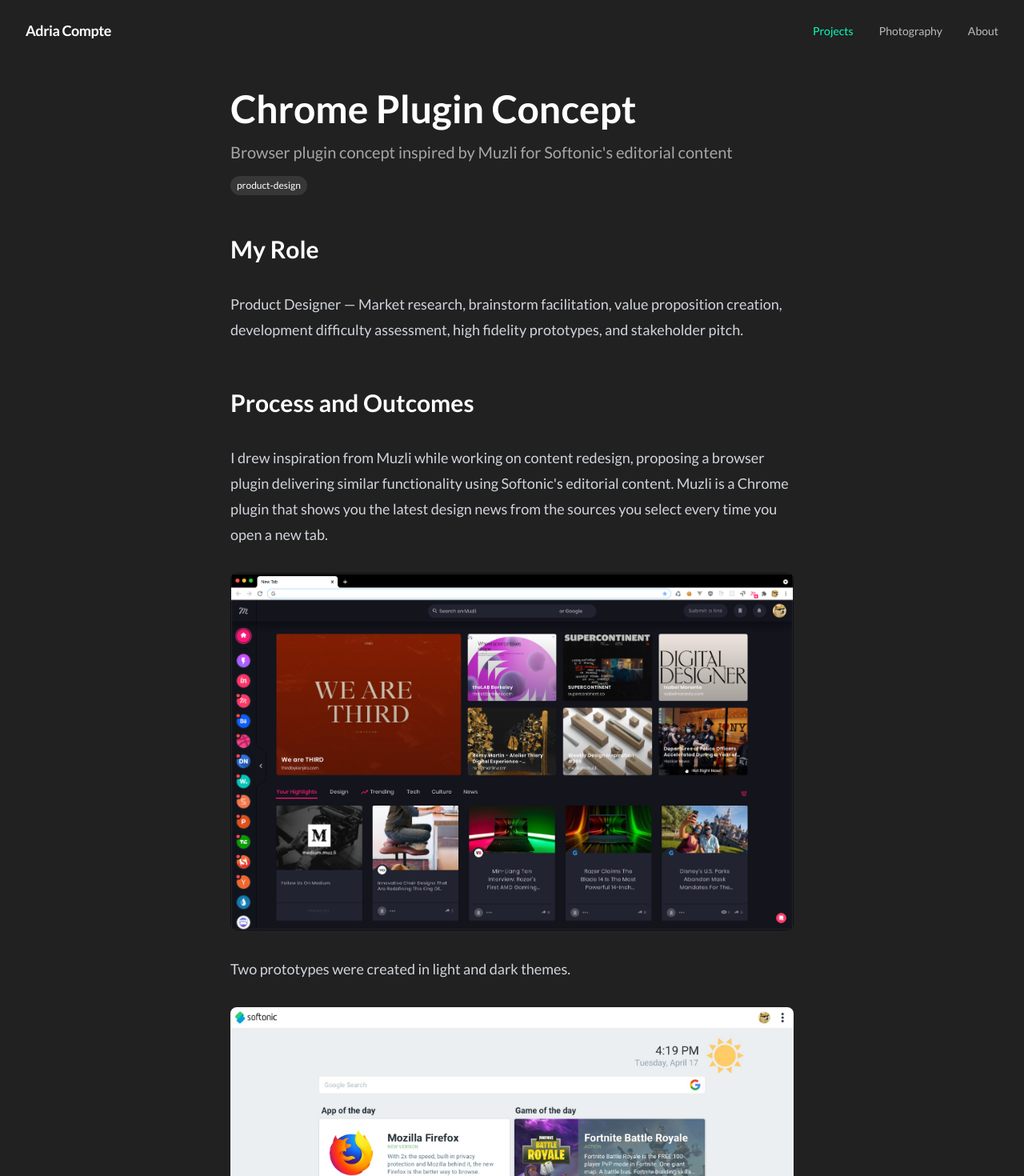
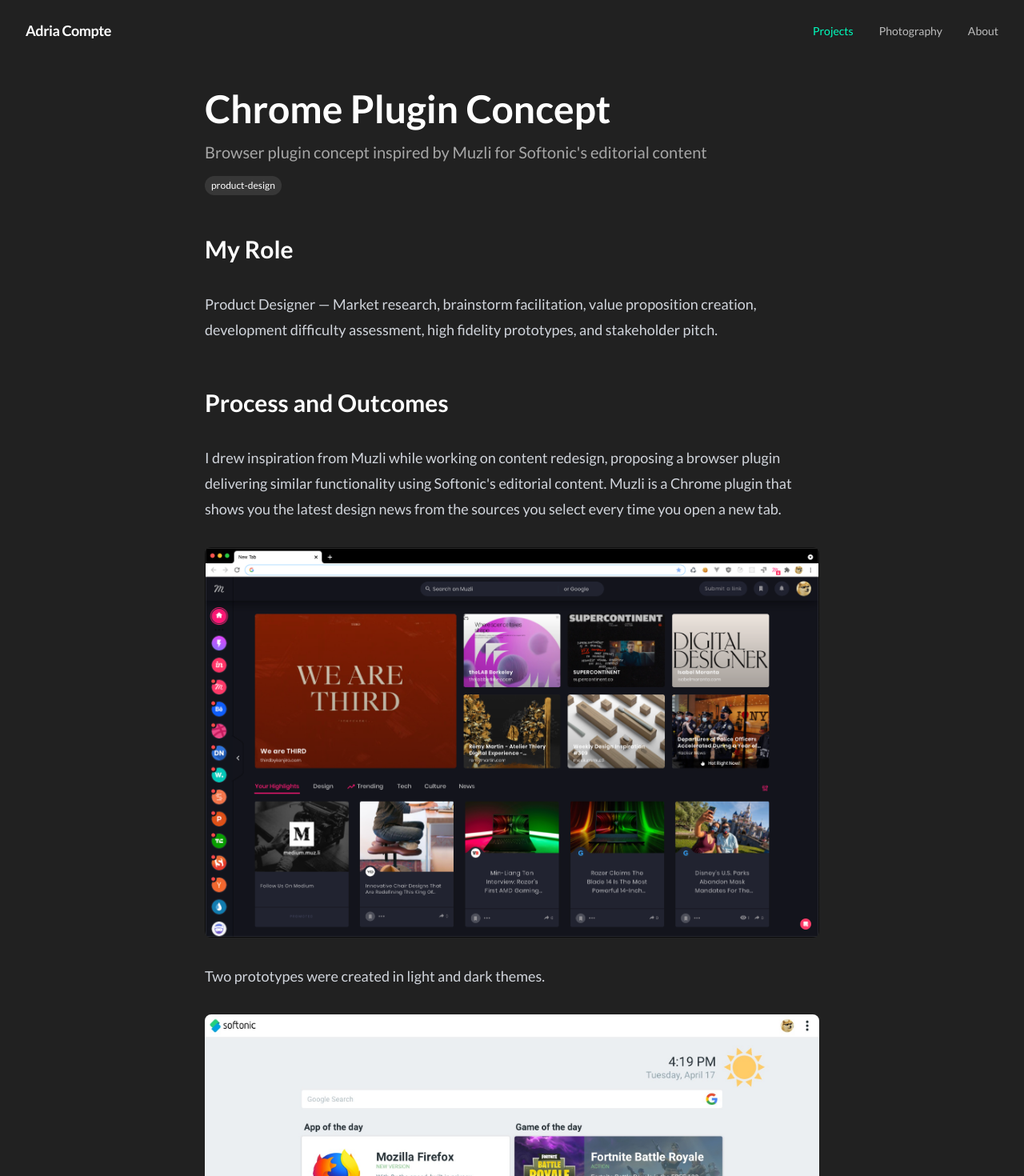
Before and after one commit to muniatu/portfolio, a Next.js app: page /projects/chrome-plugin in a window 1280 px wide. Shown: the top 1470 px of the page at 80% size. Built offline with nearby package versions, Linux system fonts and the light colour scheme.

Commit message:
feat: text body max-w-3xl, images break out to max-w-5xl, ImageRow fits container on desktop

```diff
--- a/src/app/projects/[slug]/page.tsx
+++ b/src/app/projects/[slug]/page.tsx
@@ -36,8 +36,8 @@
 
   return (
     <main className="min-h-screen pt-28 pb-16">
-      <article className="mx-auto max-w-3xl px-8">
-        <header className="mb-12">
+      <article className="mx-auto max-w-5xl px-8">
+        <header className="mx-auto max-w-3xl mb-12">
           <h1 className="text-5xl font-bold mb-4">{frontmatter.title}</h1>
           <p className="text-xl text-white/60">{frontmatter.description}</p>
           <div className="flex gap-2 mt-4">
@@ -51,7 +51,7 @@
             ))}
           </div>
         </header>
-        <div className="prose prose-invert prose-lg max-w-none">
+        <div className="prose prose-invert prose-lg mx-auto max-w-3xl [&>figure]:mx-auto [&>figure]:max-w-5xl [&>div]:mx-auto [&>div]:max-w-5xl [&_.image-row]:max-w-5xl">
           <MDXRemote source={content} components={mdxComponents} />
         </div>
       </article>
--- a/src/components/mdx/ImageRow.tsx
+++ b/src/components/mdx/ImageRow.tsx
@@ -2,23 +2,21 @@
 
 type ImageRowProps = {
   images: string;
-  height?: number;
 };
 
-export default function ImageRow({ images, height = 500 }: ImageRowProps) {
+export default function ImageRow({ images }: ImageRowProps) {
   const parsed: { src: string; alt: string }[] = JSON.parse(images);
 
   return (
-    <div className="my-12 flex gap-4 overflow-x-auto pb-4 -mx-8 px-8">
+    <div className="image-row my-12 max-w-5xl flex gap-4 overflow-x-auto md:overflow-visible">
       {parsed.map((img) => (
-        <div key={img.src} className="flex-shrink-0">
+        <div key={img.src} className="flex-shrink-0 md:flex-shrink md:min-w-0 md:flex-1">
           <Image
             src={img.src}
             alt={img.alt}
-            width={Math.round(height * 0.56)}
-            height={height}
-            className="rounded-lg"
-            style={{ height: `${height}px`, width: "auto" }}
+            width={400}
+            height={700}
+            className="rounded-lg w-auto h-[400px] md:w-full md:h-auto"
           />
         </div>
       ))}
--- a/src/components/mdx/ProjectImage.tsx
+++ b/src/components/mdx/ProjectImage.tsx
@@ -14,7 +14,7 @@
   height = 600,
 }: ProjectImageProps) {
   return (
-    <figure className="my-12">
+    <figure className="my-12 max-w-5xl">
       <Image
         src={src}
         alt={alt}
--- a/src/content/projects/flapi-mas.mdx
+++ b/src/content/projects/flapi-mas.mdx
@@ -18,9 +18,9 @@
 
 <ImageRow images='[{"src":"/images/projects/flapi-mas/flapimas-screen-1.jpg","alt":"Flapi Mas home screen"},{"src":"/images/projects/flapi-mas/flapimas-screen-2.jpg","alt":"Flapi Mas tutorial"},{"src":"/images/projects/flapi-mas/flapimas-screen-3.jpg","alt":"Flapi Mas in-game"},{"src":"/images/projects/flapi-mas/flapimas-screen-4.jpg","alt":"Flapi Mas game over"}]' />
 
-<div className="my-12 flex gap-4 items-center justify-center">
-  <img src="/images/projects/flapi-mas/flapimas-optimal.gif" alt="Flapi Mas gameplay demo" className="rounded-lg h-[500px] w-auto" />
-  <img src="/images/projects/flapi-mas/phone-mockup.png" alt="Phone mockup" className="h-[500px] w-auto" />
+<div className="my-12 max-w-5xl flex gap-4 items-center justify-center">
+  <img src="/images/projects/flapi-mas/flapimas-optimal.gif" alt="Flapi Mas gameplay demo" className="rounded-lg h-[400px] md:h-[500px] w-auto" />
+  <img src="/images/projects/flapi-mas/phone-mockup.png" alt="Phone mockup" className="h-[400px] md:h-[500px] w-auto" />
 </div>
 
 ## Reception
```
